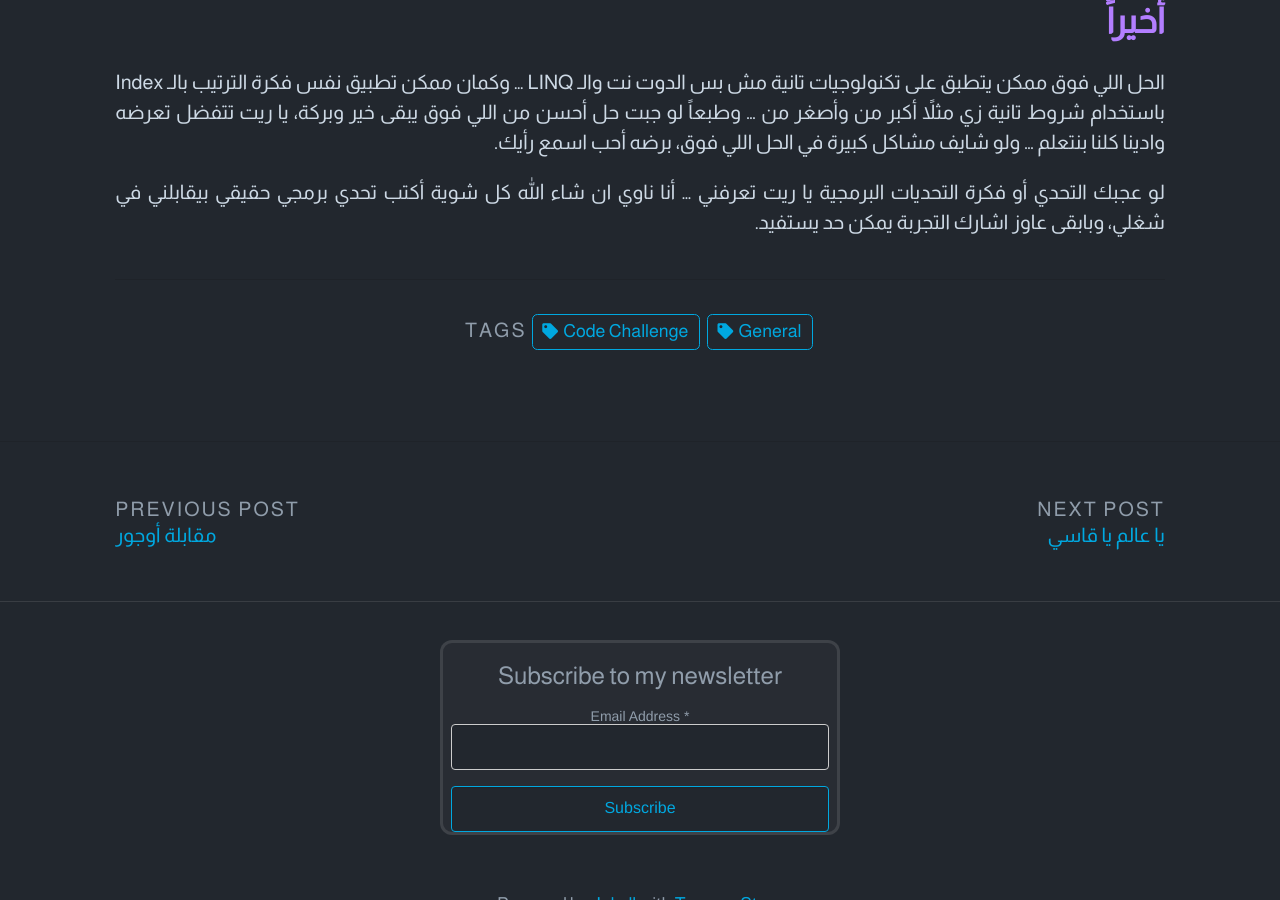
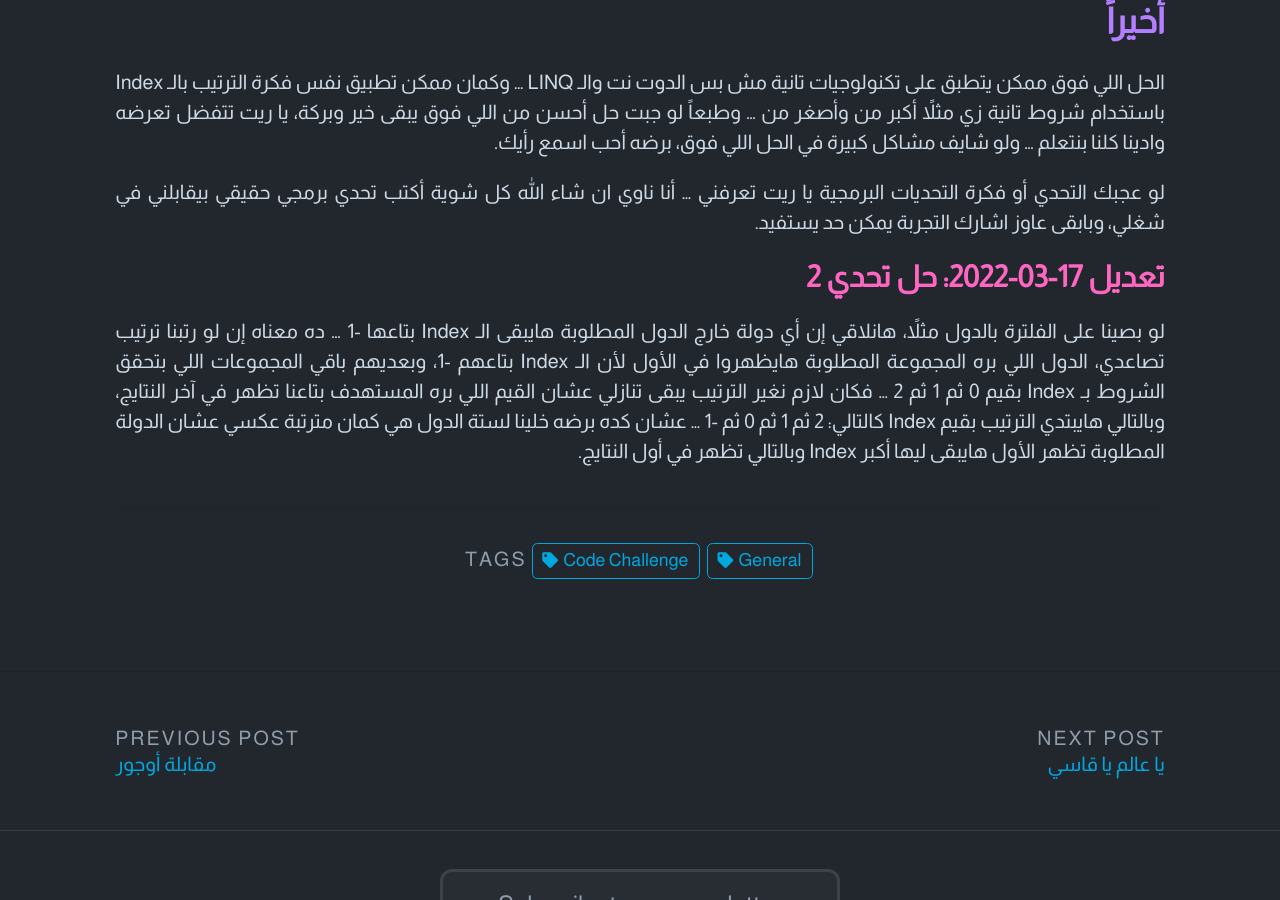
Before and after one commit to mkinawy/mkinawy.github.io, a Jekyll site: the page built from _posts/2022-03-08-تحدي-برمجي-الترتيب-الشرطي.md, in a window 1280 px wide and 900 px high, scrolled down 2481 px. Built offline with Jekyll 4.4.1, drawn with Linux system fonts in a browser that asks for light colours; comment, search, counter and statistics services are not loaded.

Commit message:
challenge 2 answer

```diff
--- a/_posts/2022-03-08-تحدي-برمجي-الترتيب-الشرطي.md
+++ b/_posts/2022-03-08-تحدي-برمجي-الترتيب-الشرطي.md
@@ -68,3 +68,7 @@ var sortedSubs = subscriptions
 الحل اللي فوق ممكن يتطبق على تكنولوجيات تانية مش بس الدوت نت والـ LINQ … وكمان ممكن تطبيق نفس فكرة الترتيب بالـ Index باستخدام شروط تانية زي مثلاً أكبر من وأصغر من … وطبعاً لو جبت حل أحسن من اللي فوق يبقى خير وبركة، يا ريت تتفضل تعرضه وادينا كلنا بنتعلم … ولو شايف مشاكل كبيرة في الحل اللي فوق، برضه أحب اسمع رأيك.
 
 لو عجبك التحدي أو فكرة التحديات البرمجية يا ريت تعرفني … أنا ناوي ان شاء الله كل شوية أكتب تحدي برمجي حقيقي بيقابلني في شغلي، وبابقى عاوز اشارك التجربة يمكن حد يستفيد.
+
+### تعديل 17-03-2022: حل تحدي 2
+
+لو بصينا على الفلترة بالدول مثلاً، هانلاقي إن أي دولة خارج الدول المطلوبة هايبقى الـ Index بتاعها -1 … ده معناه إن لو رتبنا ترتيب تصاعدي، الدول اللي بره المجموعة المطلوبة هايظهروا في الأول لأن الـ Index بتاعهم -1، وبعديهم باقي المجموعات اللي بتحقق الشروط بـ Index بقيم 0 ثم 1 ثم 2 … فكان لازم نغير الترتيب يبقى تنازلي عشان القيم اللي بره المستهدف بتاعنا تظهر في آخر النتايج، وبالتالي هايبتدي الترتيب بقيم Index كالتالي: 2 ثم 1 ثم 0 ثم -1 … عشان كده برضه خلينا لستة الدول هي كمان مترتبة عكسي عشان الدولة المطلوبة تظهر الأول هايبقى ليها أكبر Index وبالتالي تظهر في أول النتايج.
```
